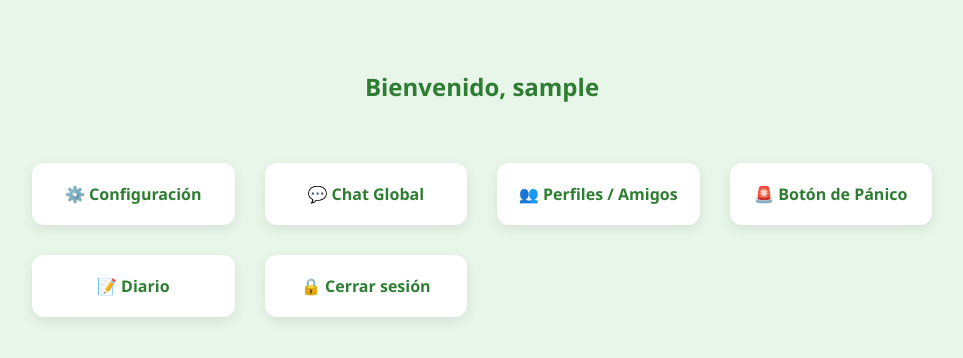
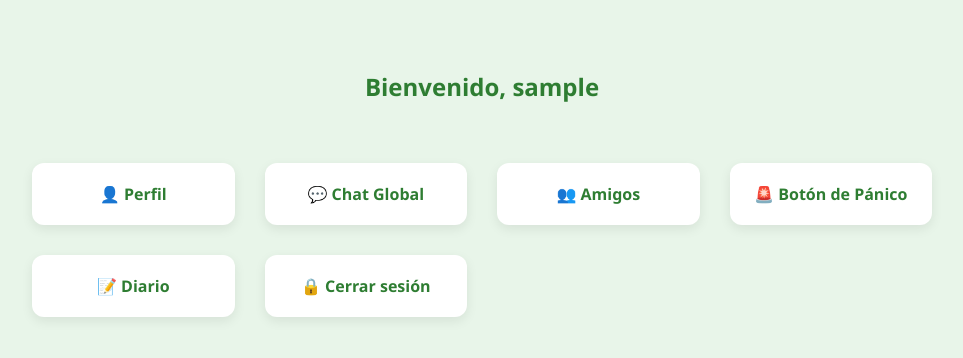
Before and after one commit to s4r4s4t3/espacio-seguro, a Flask app: page / in a window 1280 px wide. Shown: the top 358 px of the page, without its empty margins (158-1121 px from the left). Run offline with Flask 3, Linux system fonts and the light colour scheme; the visitor is signed in with stand-in values (Sample User, id 1).

Commit message:
Mejora visual de la app

```diff
--- a/app/templates/home.html
+++ b/app/templates/home.html
@@ -37,9 +37,10 @@
 <body>
     <h2>Bienvenido, {{ user.username }}</h2>
     <div class="grid">
-        <div class="card"><a href="/config">⚙️ Configuración</a></div>
+        <div class="card"><a href="/config">👤 Perfil
+        </a></div>
         <div class="card"><a href="/chat">💬 Chat Global</a></div>
-        <div class="card"><a href="/amigos">👥 Perfiles / Amigos</a></div>
+        <div class="card"><a href="/amigos">👥 Amigos</a></div>
         <div class="card"><a href="/panico">🚨 Botón de Pánico</a></div>
         <div class="card"><a href="{{ url_for('diary.diary') }}">📝 Diario</a></div>
         <div class="card"><a href="/logout">🔒 Cerrar sesión</a></div>
```
